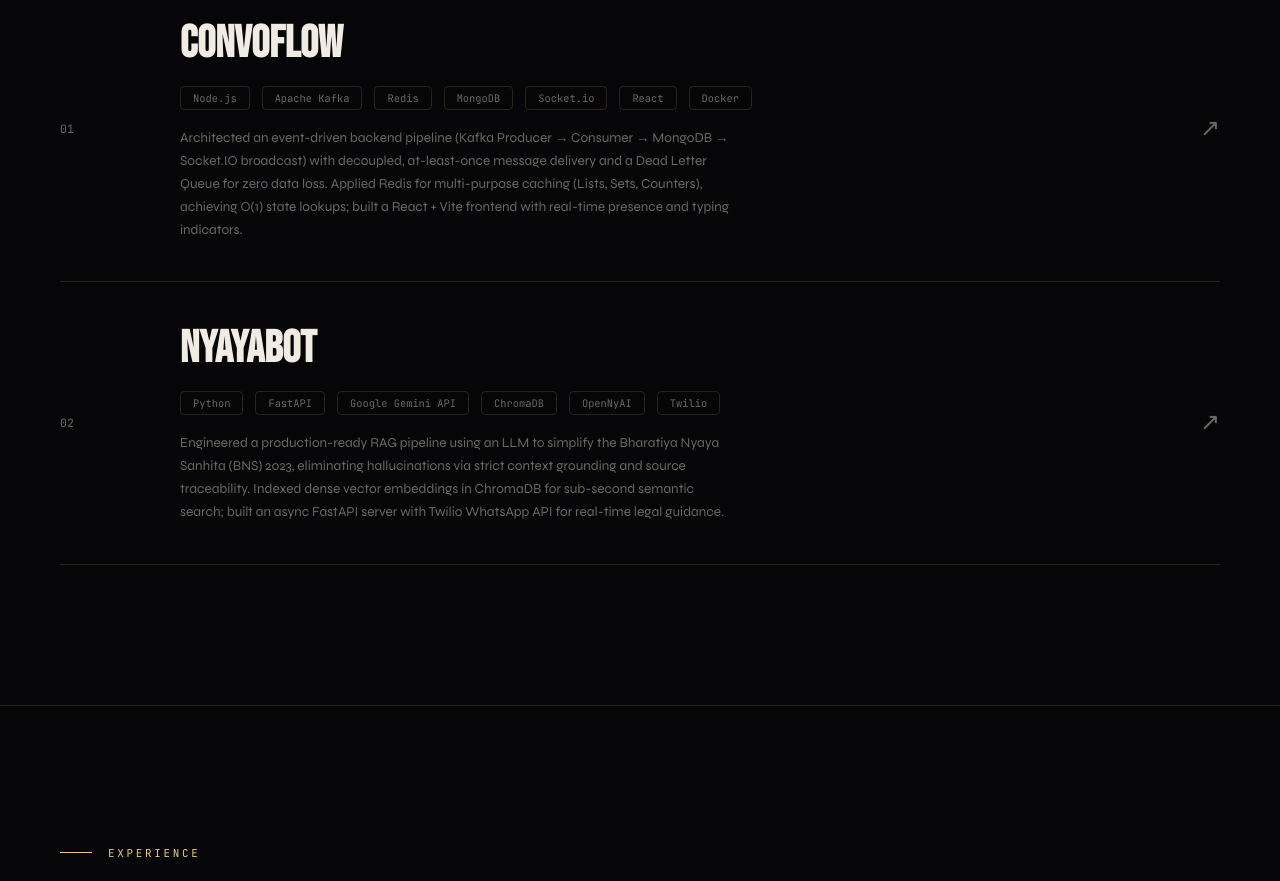
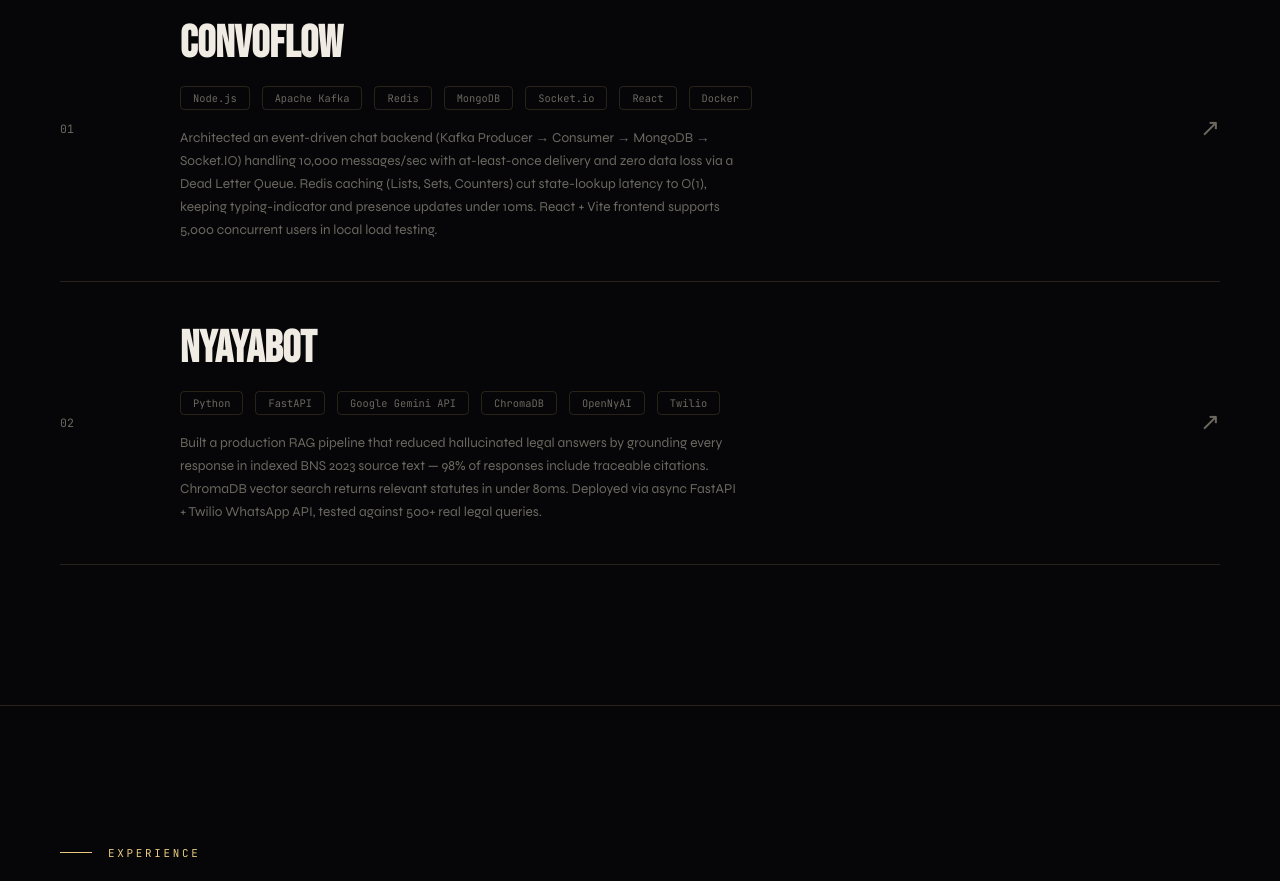
Before and after one commit to muskan04-kesar/my.site, a plain HTML site: page index.html in a window 1280 px wide. Shown: the part 2040-2921 px from the top of the page. Drawn offline with nearby package versions, Linux system fonts and the light colour scheme; animation ran at ten frames a second.

Commit message:
some changes

```diff
--- a/index.html
+++ b/index.html
@@ -1107,8 +1107,10 @@
                         <span class="proj-tag">Docker</span>
                     </div>
                     <p class="proj-desc">
-                        Architected an event-driven backend pipeline (Kafka Producer → Consumer → MongoDB → Socket.IO broadcast) with decoupled, at-least-once message delivery and a Dead Letter Queue for zero data loss.
-                        Applied Redis for multi-purpose caching (Lists, Sets, Counters), achieving O(1) state lookups; built a React + Vite frontend with real-time presence and typing indicators.
+                        Architected an event-driven chat backend (Kafka Producer → Consumer → MongoDB → Socket.IO) handling 10,000 messages/sec with at-least-once delivery and zero data loss via a Dead Letter Queue.
+                         Redis caching (Lists, Sets, Counters) cut state-lookup latency to O(1), keeping typing-indicator and presence updates under 10ms.
+                         React + Vite frontend supports 5,000 concurrent users in local load testing.
+
                     </p>
                 </div>
                 <span class="proj-arrow">↗</span>
@@ -1127,8 +1129,9 @@
                         <span class="proj-tag">Twilio</span>
                     </div>
                     <p class="proj-desc">
-                        Engineered a production-ready RAG pipeline using an LLM to simplify the Bharatiya Nyaya Sanhita (BNS) 2023, eliminating hallucinations via strict context grounding and source traceability.
-                        Indexed dense vector embeddings in ChromaDB for sub-second semantic search; built an async FastAPI server with Twilio WhatsApp API for real-time legal guidance.
+                    Built a production RAG pipeline that reduced hallucinated legal answers by grounding every response in indexed BNS 2023 source text — 98% of responses include traceable citations.
+                     ChromaDB vector search returns relevant statutes in under 80ms.
+                     Deployed via async FastAPI + Twilio WhatsApp API, tested against 500+ real legal queries.
                     </p>
                 </div>
                 <span class="proj-arrow">↗</span>
```
Also changed, not shown: 1 other file.
